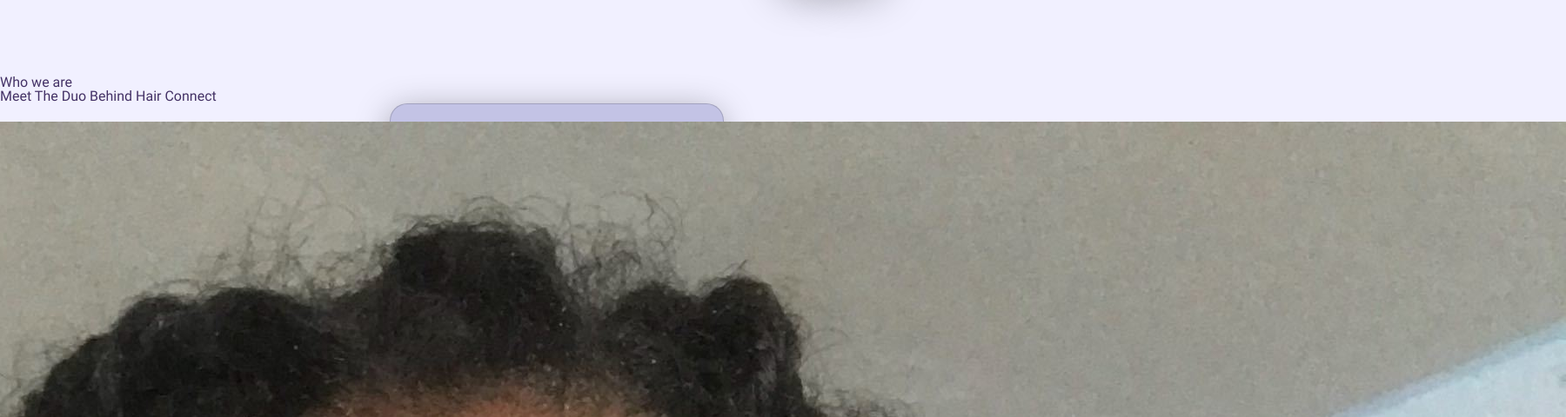
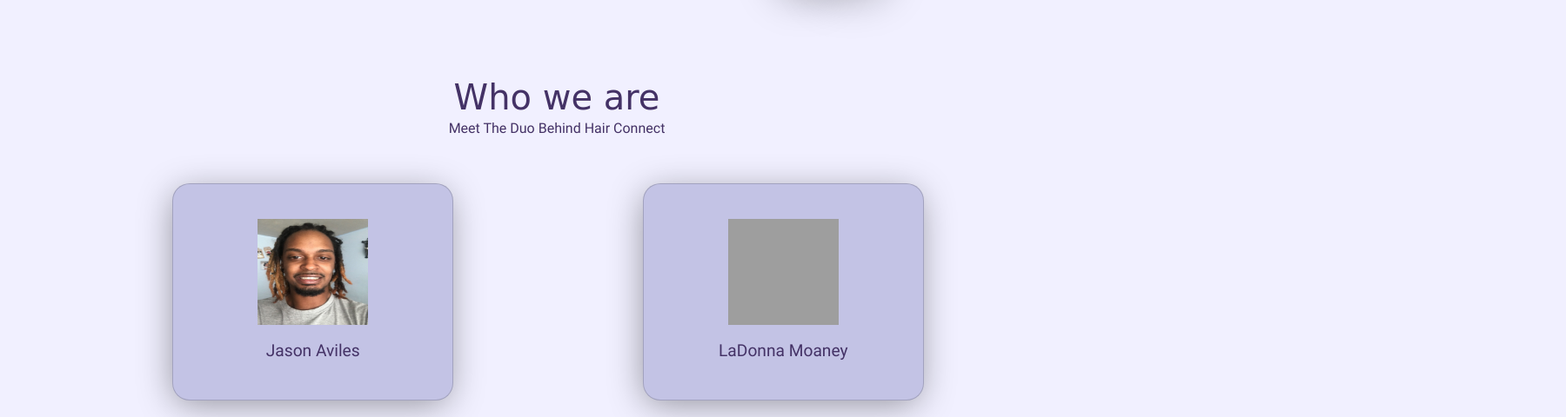
Before and after one commit to webpt6haircare/marketing_webpt6_haircare, a website: page public/aboutus.html in a window 1280 px wide. Shown: the part 186-666 px from the top of the page at 87% size, 1800 px wide, since content can reach past the window. Drawn offline with nearby package versions, Linux system fonts and the light colour scheme; grey boxes are pictures that could not be loaded; a web font is replaced by a local one.

Commit message:
imported team.less

```diff
--- a/public/LESS/index.less
+++ b/public/LESS/index.less
@@ -86,3 +86,4 @@ width: 100%;
 
 @import '../components/button/btn.less';
 @import '../components/flex-center/flex-center.less';
+@import '../components/team.less';
```
Also changed, not shown: public/css/index.css.
